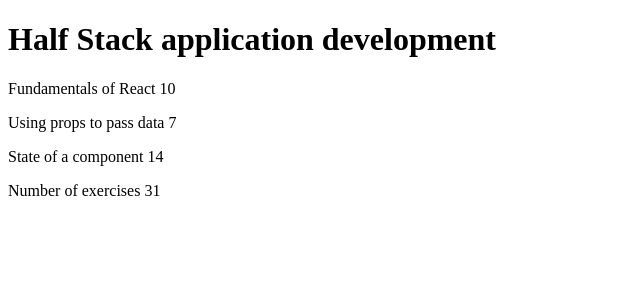
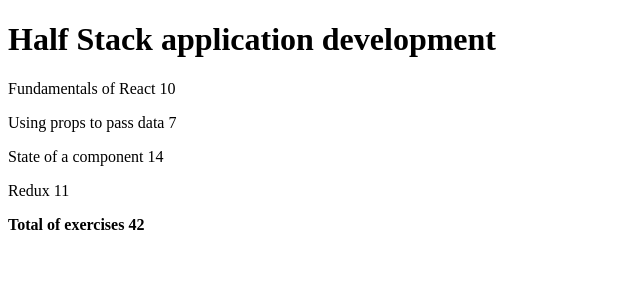
Before and after one commit to andrewtio/fullstackopen, a React (Create React App) app in the folder part2/course-contents/: page / in a window 1280 px wide. Shown: the top 300 px of the page, without its empty margins (0-640 px from the left). Built offline with nearby package versions, Linux system fonts and the light colour scheme.

Commit message:
Course Contents step7

```diff
--- a/part2/course-contents/src/components/Content.js
+++ b/part2/course-contents/src/components/Content.js
@@ -7,6 +7,7 @@ const Content = (props) => {
       <Part part={props.parts[0].name} exercises={props.parts[0].exercises} />
       <Part part={props.parts[1].name} exercises={props.parts[1].exercises} />
       <Part part={props.parts[2].name} exercises={props.parts[2].exercises} />
+      <Part part={props.parts[3].name} exercises={props.parts[3].exercises} />
     </>
   )
 }
--- a/part2/course-contents/src/components/Total.js
+++ b/part2/course-contents/src/components/Total.js
@@ -3,7 +3,13 @@ import React from 'react'
 const Total = (props) => {
   return (
     <>
-      <p>Number of exercises {props.parts[0].exercises + props.parts[1].exercises + props.parts[2].exercises}</p>
+      <p>
+        <b>Total of exercises {props.parts[0].exercises +
+          props.parts[1].exercises +
+          props.parts[2].exercises +
+          props.parts[3].exercises}
+        </b>
+      </p>
     </>
   )
 }
--- a/part2/course-contents/src/index.js
+++ b/part2/course-contents/src/index.js
@@ -16,6 +16,10 @@ const course = {
     {
       name: 'State of a component',
       exercises: 14
+    },
+    {
+      name: 'Redux',
+      exercises: 11
     }
   ]
 }
```
